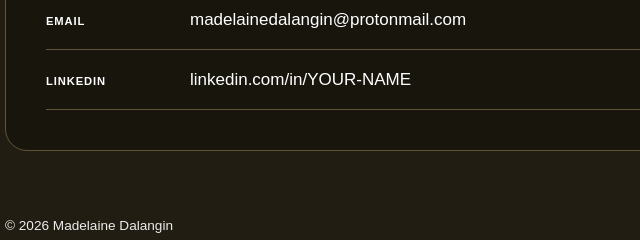
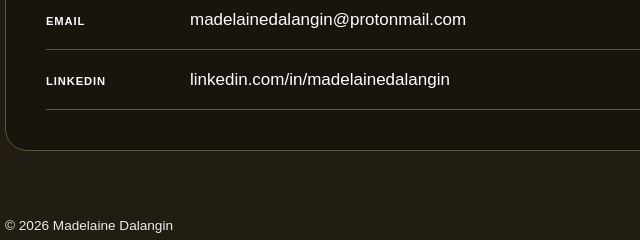
Before and after one commit to madelainedalangin/Madelaine-v1, a plain HTML site: page index.html in a window 1280 px wide. Shown: the part 5059-5299 px from the top of the page, 123-763 px from the left. Drawn offline with Linux system fonts and the light colour scheme.

Commit message:
put linkedin

```diff
--- a/index.html
+++ b/index.html
@@ -477,7 +477,7 @@
             <div class="contact-list__row">
               <dt>LinkedIn</dt>
             <dd><a href="https://www.linkedin.com/in/madelainedalangin" target="_blank"
-                rel="noopener noreferrer">linkedin.com/in/YOUR-NAME<span class="visually-hidden"> (opens in a new tab)</span></a>
+                rel="noopener noreferrer">linkedin.com/in/madelainedalangin<span class="visually-hidden"> (opens in a new tab)</span></a>
             </dd>
             </div>
             </dl>
```
